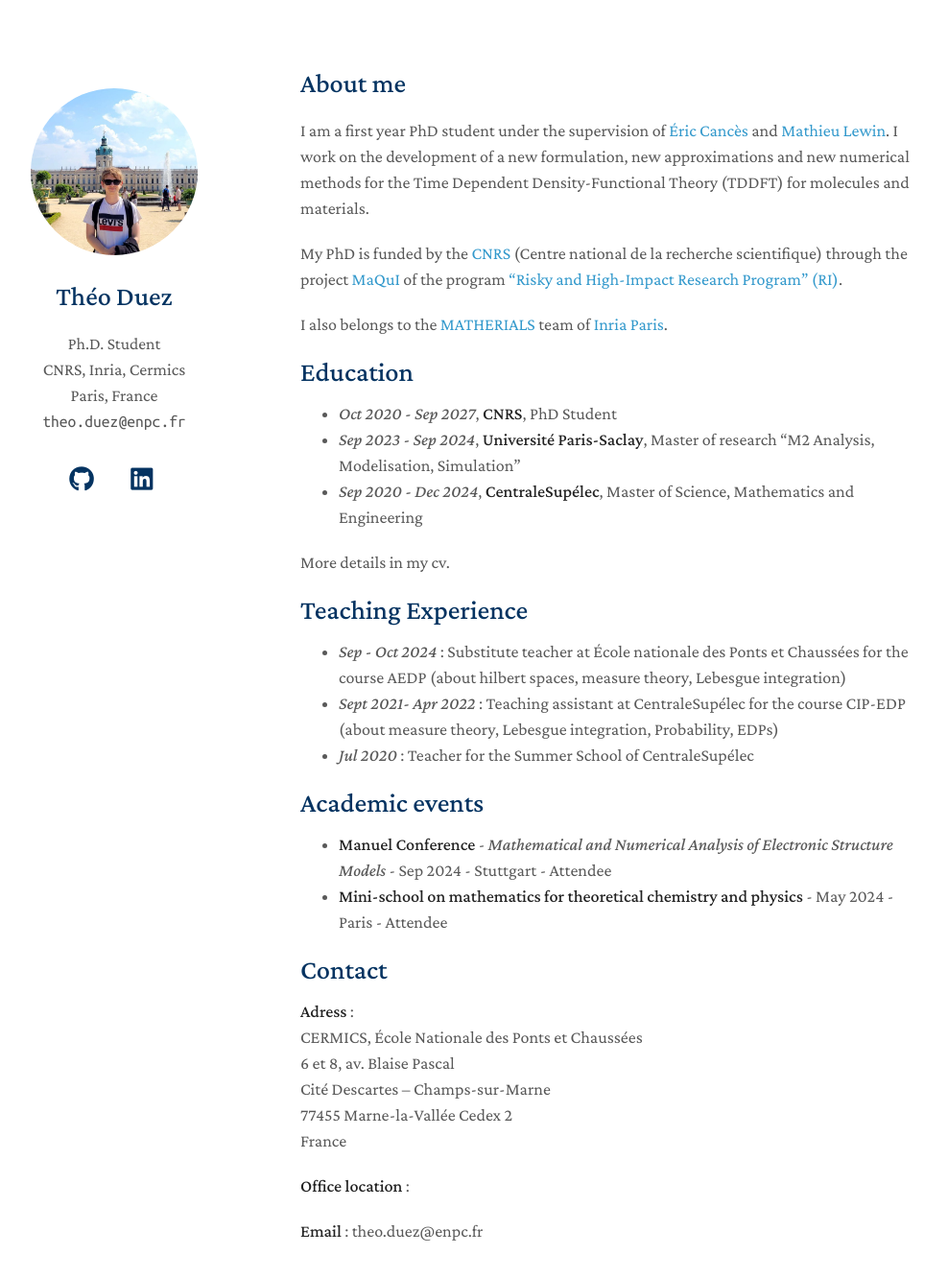
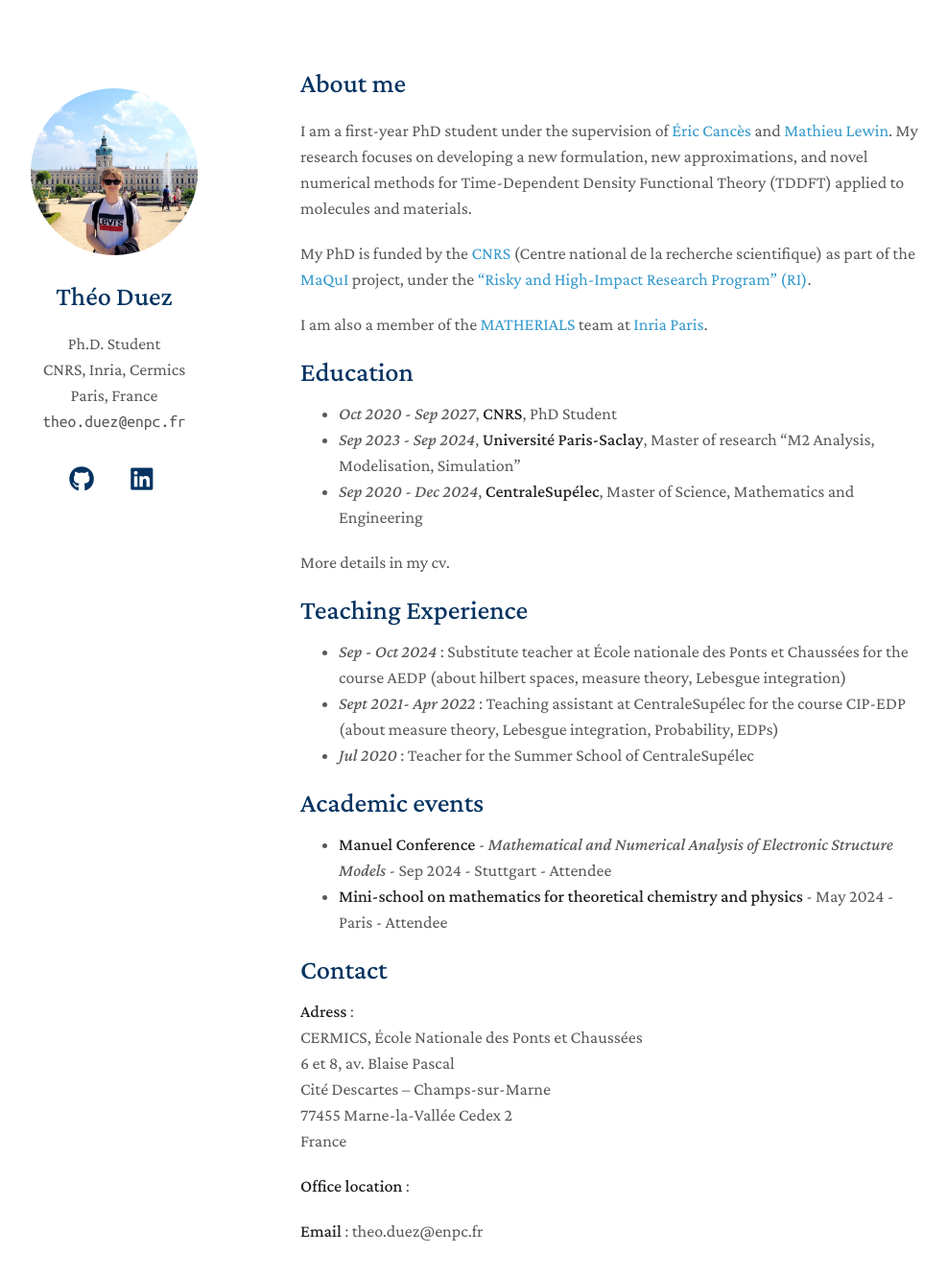
Before and after one commit to Theozeud/theozeud.github.io, a Jekyll site: the page built from index.md, in a window 1280 px wide and 1394 px high. Shown: the top 1332 px of the window at 96% size, without its empty margins (157-1145 px from the left). Built offline with Jekyll 4.4.1, drawn with Linux system fonts in a browser that asks for light colours; some web fonts are replaced; a style sheet for code colours, icons or effects is not loaded; our own code applies the rules of GitHub Pages for plain Markdown files.

Commit message:
Update index.md

```diff
--- a/index.md
+++ b/index.md
@@ -4,11 +4,11 @@ layout: homepage
 
 # About me
 
-I am a first year PhD student under the supervision of [Éric Cancès](https://cermics.enpc.fr/~cances/) and [Mathieu Lewin](https://www.ceremade.dauphine.fr/~lewin/). I work on the development of a new     formulation, new approximations and new numerical methods for the Time Dependent Density-Functional Theory (TDDFT) for molecules and materials.
+I am a first-year PhD student under the supervision of [Éric Cancès](https://cermics.enpc.fr/~cances/) and [Mathieu Lewin](https://www.ceremade.dauphine.fr/~lewin/). My research focuses on developing a new formulation, new approximations, and novel numerical methods for Time-Dependent Density Functional Theory (TDDFT) applied to molecules and materials.
 
-My PhD is funded by the [CNRS](https://www.cnrs.fr/fr) (Centre national de la recherche scientifique) through the project [MaQuI](https://www.cnrs.fr/fr/projet-ri2/maqui) of the program ["Risky and High-Impact Research Program" (RI)](https://www.cnrs.fr/fr/actualite/la-recherche-du-risque).
+My PhD is funded by the [CNRS](https://www.cnrs.fr/fr) (Centre national de la recherche scientifique) as part of the  [MaQuI](https://www.cnrs.fr/fr/projet-ri2/maqui) project, under the ["Risky and High-Impact Research Program" (RI)](https://www.cnrs.fr/fr/actualite/la-recherche-du-risque).
 
-I also belongs to the [MATHERIALS](https://team.inria.fr/matherials/) team of [Inria Paris](https://www.inria.fr/fr/centre-inria-de-paris).
+I am also a member of the [MATHERIALS](https://team.inria.fr/matherials/) team at [Inria Paris](https://www.inria.fr/fr/centre-inria-de-paris).
 
 {% include_relative _includes/education.md %}
 {% include_relative _includes/teaching_experience.md %}
```
